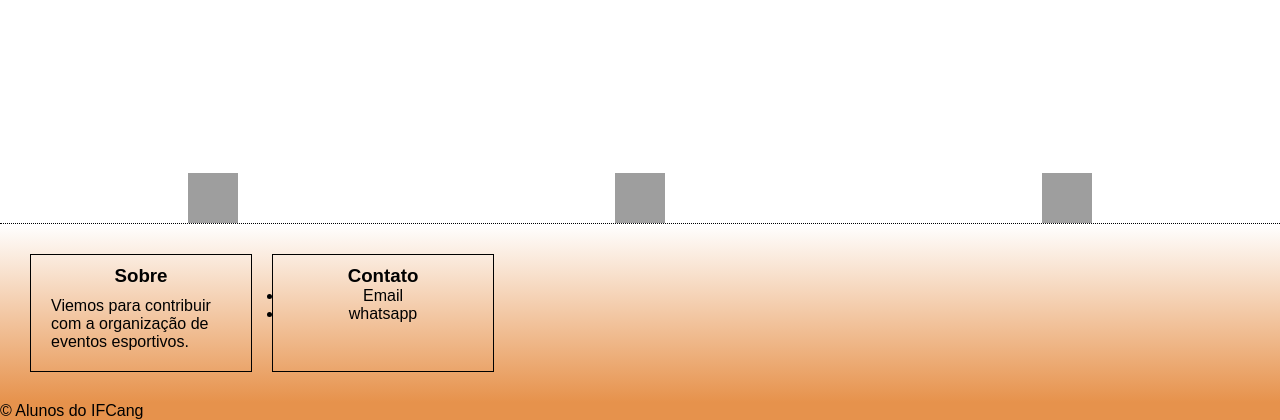
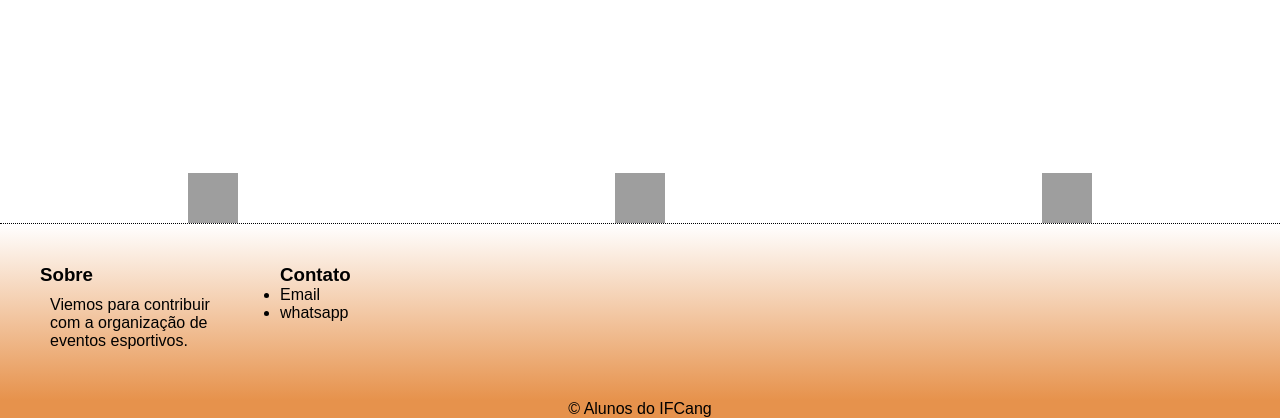
Before and after one commit to Edsondomingos/projeto_integrador_I, a PHP site: page /index.php in a window 1280 px wide. Shown: the part 770-1190 px from the top of the page. Run offline with PHP 8.4, Linux system fonts and the light colour scheme; data that the repository does not hold is empty; grey boxes are pictures that could not be loaded.

Commit message:
atualização do rodape

```diff
--- a/_css/style.css
+++ b/_css/style.css
@@ -144,14 +144,15 @@ footer {
 	/* text-align: center; */
 }
 
-footer p::after {
-	text-align: center;
-
-}
-
 .contato {
 	padding: 20px;
 	background-image: linear-gradient(to top, rgba(220, 100, 0, 0.7), #fff);
+}
+
+.contato article {
+	border: none;
+	text-align: left;
+	list-style: none;
 }
 
 /*footer figure {
--- a/_template/footer.php
+++ b/_template/footer.php
@@ -24,7 +24,7 @@
 			</article>
 
 		</section>
-		<p style="background:rgba(220, 100, 0, 0.7);">&copy; Alunos do IFCang</p>
+		<p style="background:rgba(220, 100, 0, 0.7); text-align:center;">&copy; Alunos do IFCang</p>
 
 		<!-- </div> -->
 	</footer>
```
